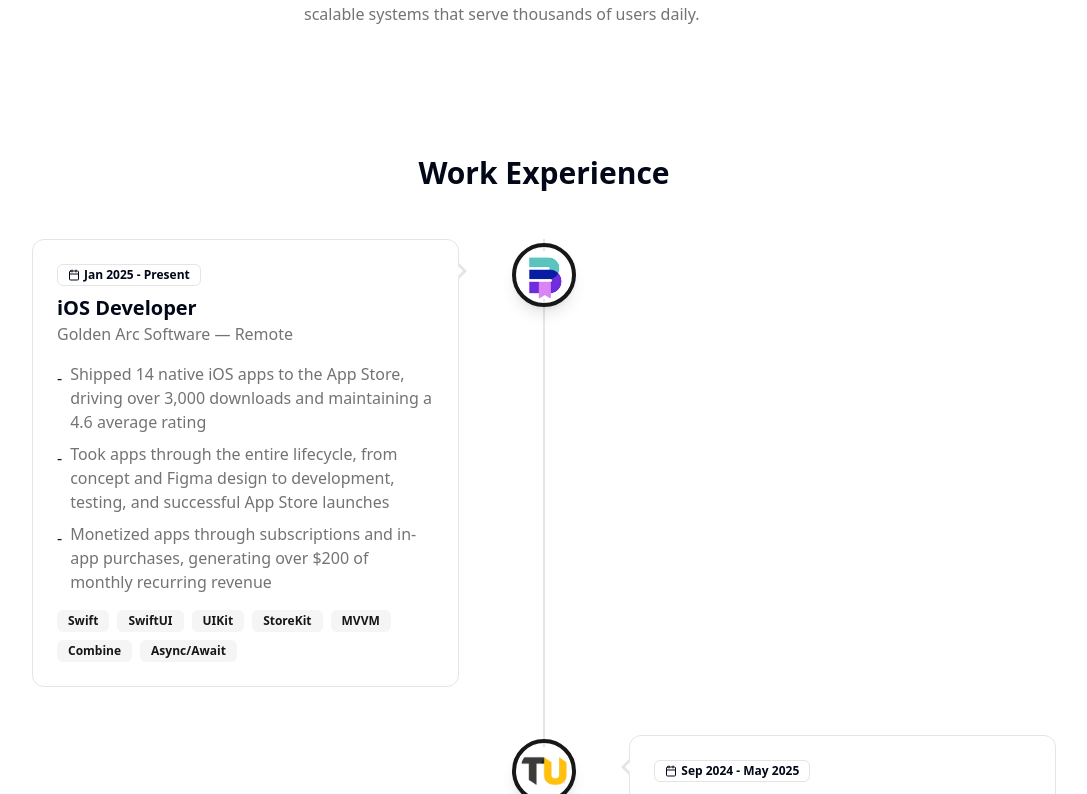
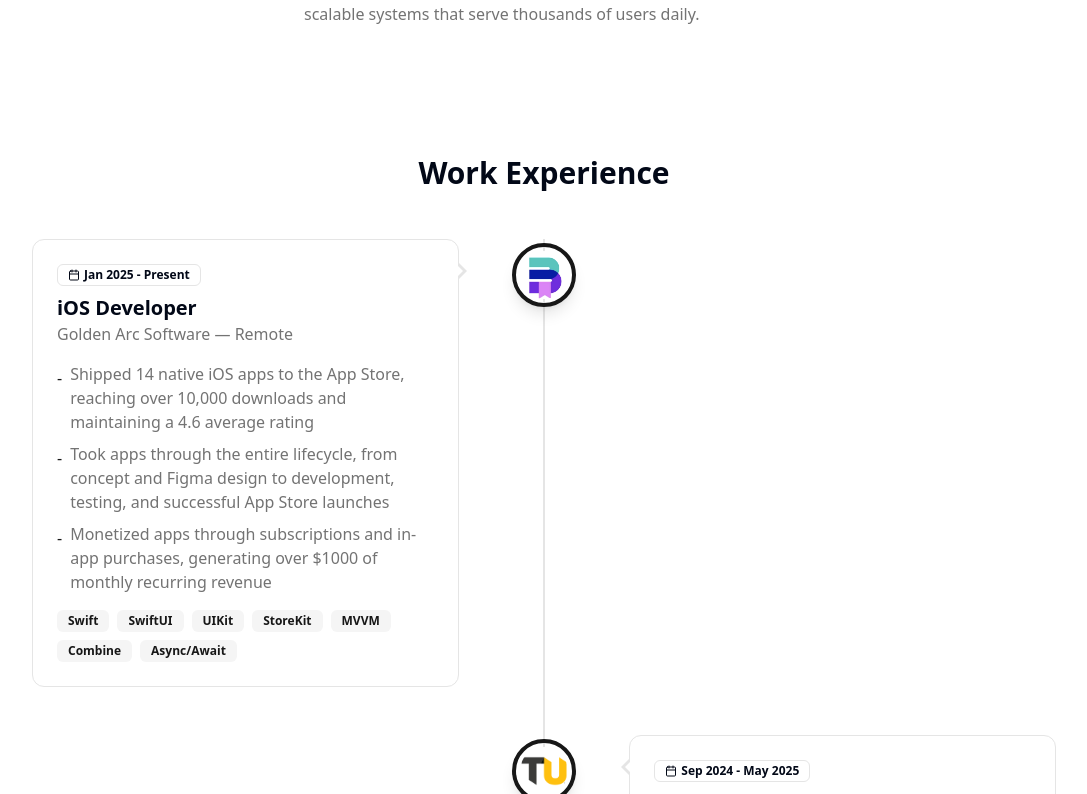
Before and after one commit to Abdalla2024/abdalla2024.github.io, a React (Vite) app: page / in a window 1280 px wide. Shown: the part 496-1290 px from the top of the page, without its empty margins (96-1183 px from the left). Built offline with nearby package versions, Linux system fonts and the light colour scheme.

Commit message:
Updated experience section

```diff
--- a/src/App.tsx
+++ b/src/App.tsx
@@ -186,9 +186,9 @@ const portfolioData = {
       company: "Golden Arc Software — Remote",
       period: "Jan 2025 - Present",
       description: [
-        "Shipped 14 native iOS apps to the App Store, driving over 3,000 downloads and maintaining a 4.6 average rating",
+        "Shipped 14 native iOS apps to the App Store, reaching over 10,000 downloads and maintaining a 4.6 average rating",
         "Took apps through the entire lifecycle, from concept and Figma design to development, testing, and successful App Store launches",
-        "Monetized apps through subscriptions and in-app purchases, generating over $200 of monthly recurring revenue"
+        "Monetized apps through subscriptions and in-app purchases, generating over $1000 of monthly recurring revenue"
       ],
       tech: ["Swift", "SwiftUI", "UIKit", "StoreKit", "MVVM", "Combine", "Async/Await"]
     },
```
